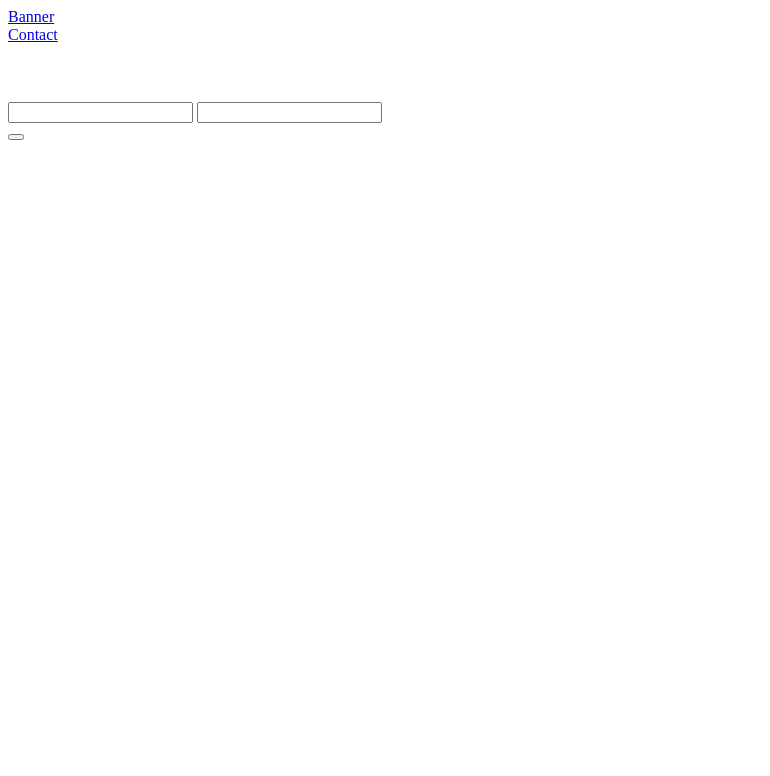
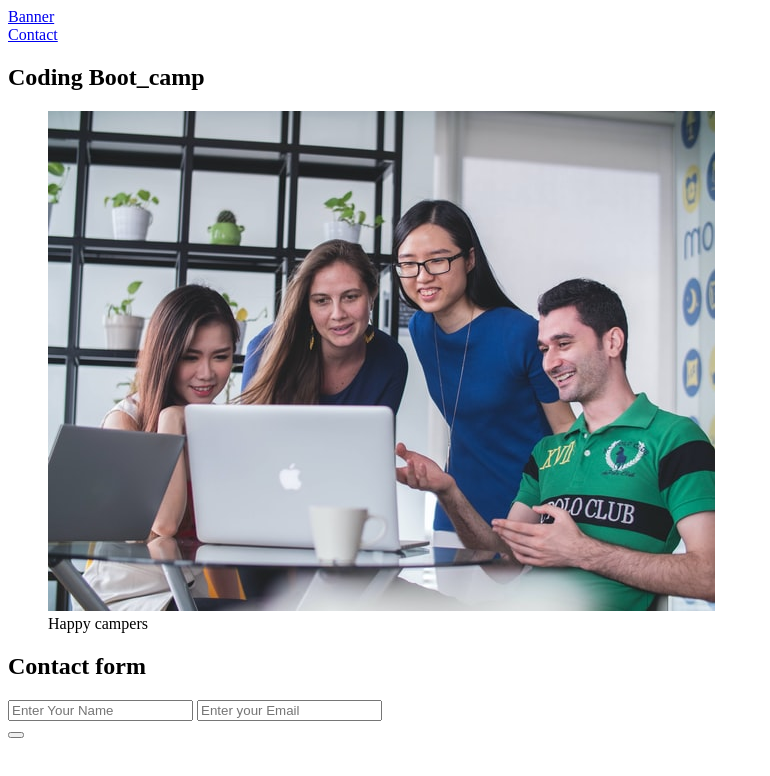
Before and after one commit to ratdick/landing-page, a plain HTML site: page index.html in a window 1280 px wide. Shown: the whole page, without its empty margins (0-770 px from the left). Drawn offline with Linux system fonts and the light colour scheme.

Commit message:
add  page content

```diff
--- a/index.html
+++ b/index.html
@@ -23,17 +23,17 @@
 </header>
   <main>
     <section id="banner">
-      <h1></h1>
+      <h1>Coding Boot_camp</h1>
       <figure>
-        <img src="" alt="" />
-        <figcaption></figcaption>
+        <img src="./assets/images/banner.jpg" alt="people learning code around a laptop" />
+        <figcaption>Happy campers</figcaption>
       </figure>
     </section>
     <section id="contact">
-      <h2></h2>
+      <h2>Contact form</h2>
       <form action="">
-        <input type="text">
-        <input type="text">
+        <input type="text" placeholder="Enter Your Name" />
+        <input type="text" placeholder="Enter your Email" />
         <div>
           <button></button>
         </div>
```
